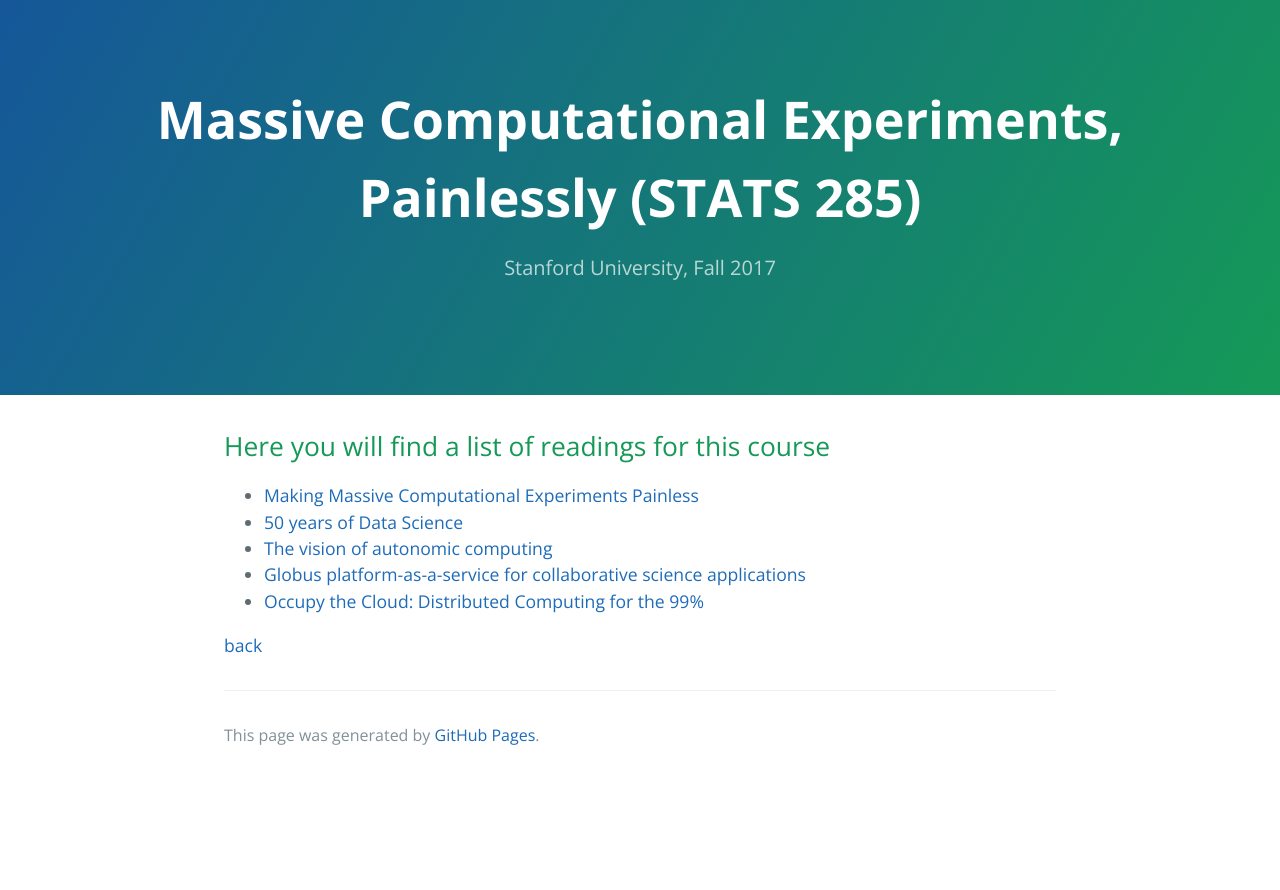
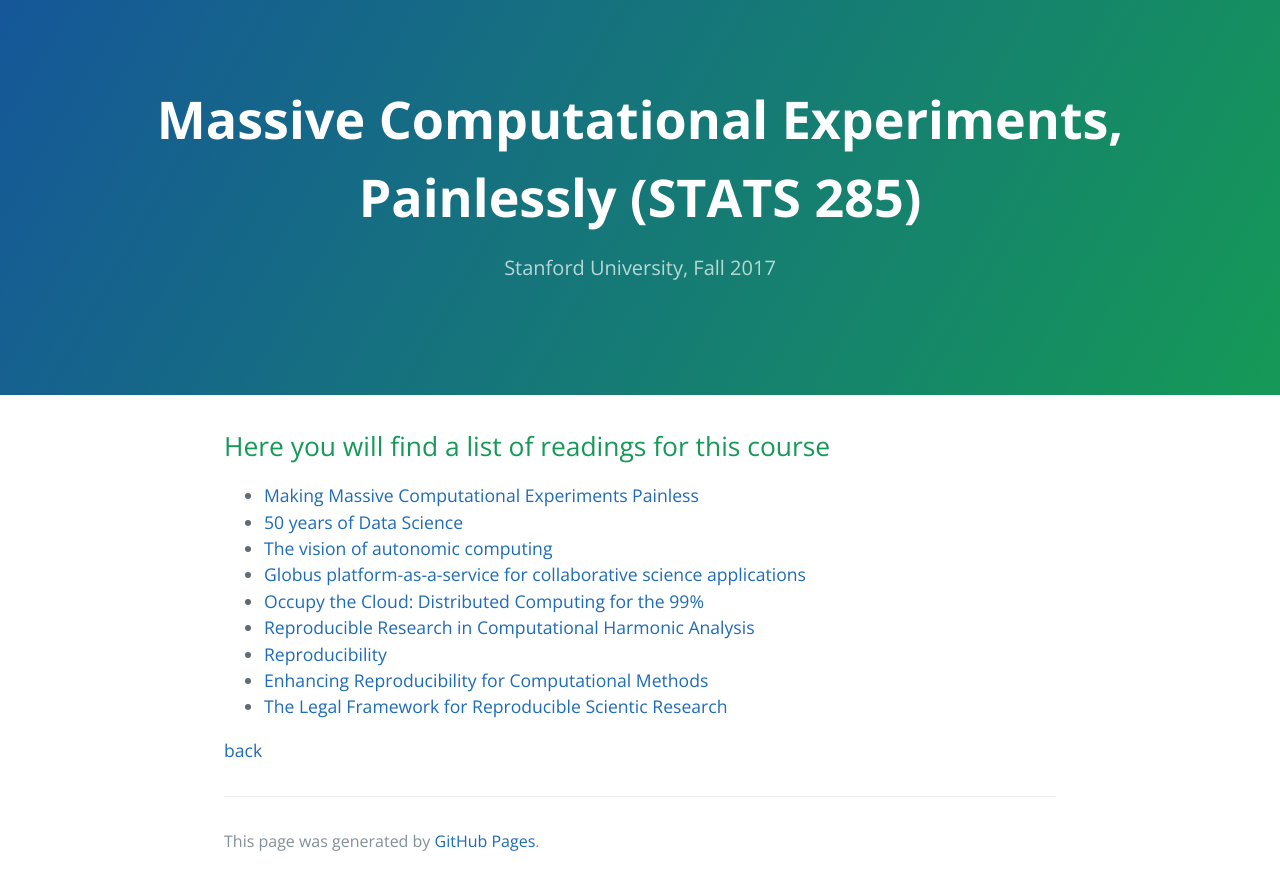
Before and after one commit to stats285/stats285.github.io, a Jekyll site: the page built from readings.md, in a window 1280 px wide. Shown: the top 890 px of the page. Built offline with Jekyll 4.4.1, drawn with Linux system fonts in a browser that asks for light colours; the repository's description, which GitHub fills in, is left out; our own code applies the rules of GitHub Pages for plain Markdown files.

Commit message:
vcs readings added

```diff
--- a/readings.md
+++ b/readings.md
@@ -9,6 +9,9 @@ layout: default
 * [The vision of autonomic computing](http://ieeexplore.ieee.org/document/1160055/)
 * [Globus platform-as-a-service for collaborative science applications](http://onlinelibrary.wiley.com/store/10.1002/cpe.3262/asset/cpe3262.pdf;jsessionid=71A536E61802602504267A297CD9013D.f01t02?v=1&t=j7ibd43o&s=7b0187f4b50262c75d9d6b5422294cfad6451edf)
 * [Occupy the Cloud: Distributed Computing for the 99%](https://arxiv.org/pdf/1702.04024.pdf)
-
+* [Reproducible Research in Computational Harmonic Analysis](http://stanford.edu/~vcs/papers/RRCiSE-STODDEN2009.pdf)
+* [Reproducibility](http://science.sciencemag.org/content/343/6168/229)
+* [Enhancing Reproducibility for Computational Methods](http://science.sciencemag.org/content/354/6317/1240)
+* [The Legal Framework for Reproducible Scientic Research](http://stanford.edu/~vcs/papers/Legal-STODDEN2009.pdf)
 
 [back](./)
```
